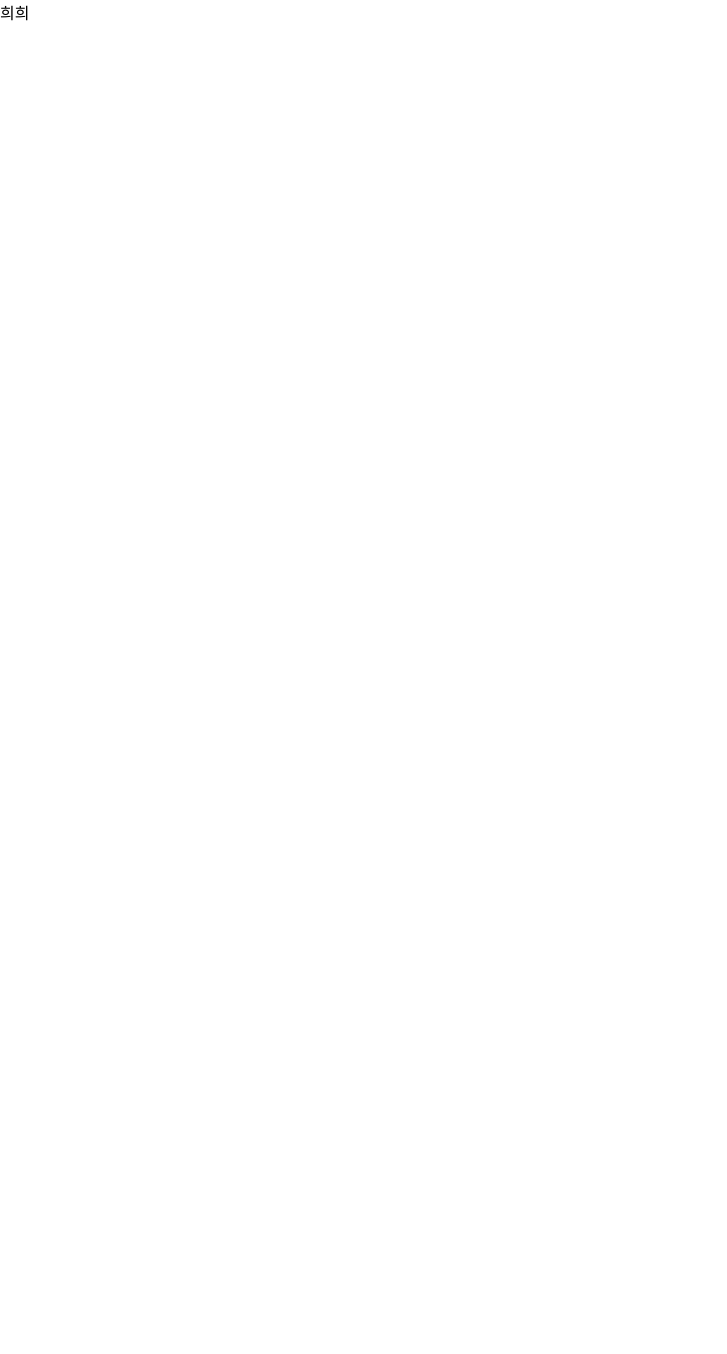
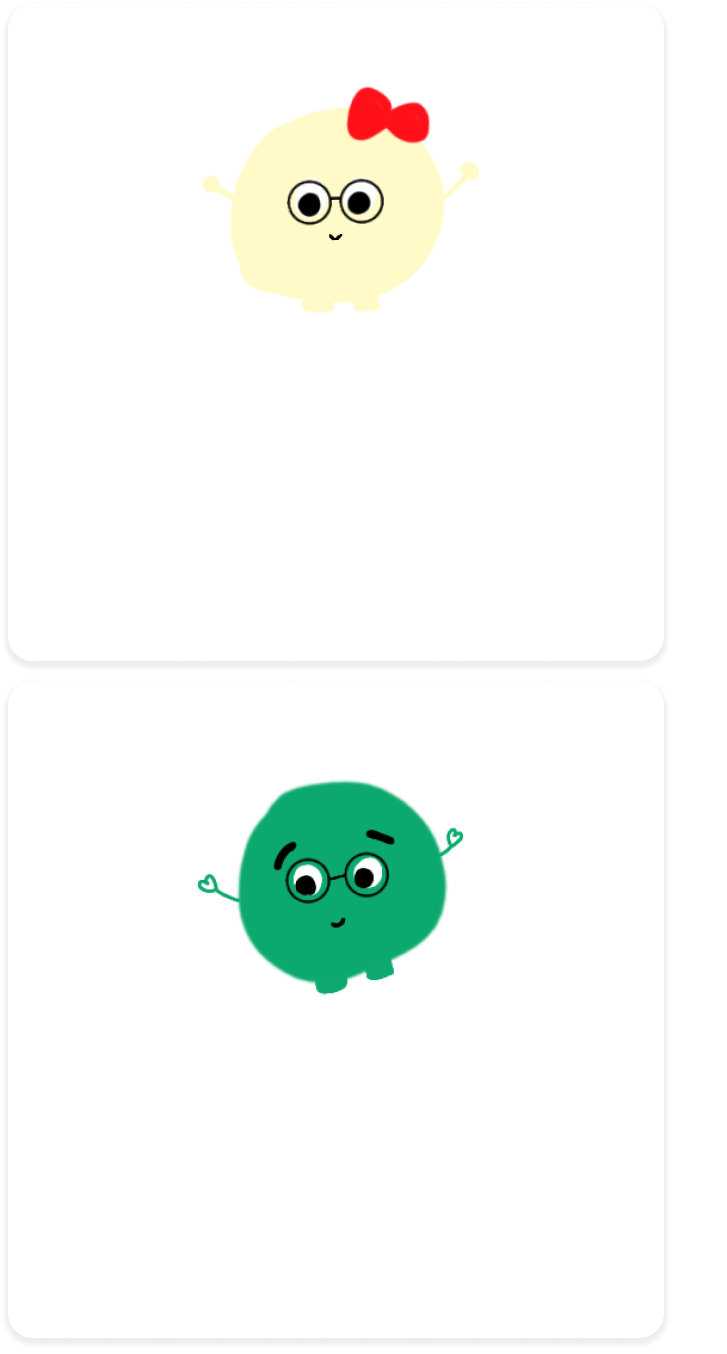
Before and after one commit to Froth01/B2A4-Dongguri, a React (Vite) app in the folder FE/: page /storybook in a window 1280 px wide. Shown: the whole page, without its empty margins (0-727 px from the left). Before the commit the page ends 800 px from the top, so only its background shows below. Built offline with nearby package versions, Linux system fonts and the light colour scheme.

Commit message:
:page_facing_up: : 동화모드,자유주제,오늘의 주제 생성

```diff
--- a/FE/src/App.jsx
+++ b/FE/src/App.jsx
@@ -1,6 +1,6 @@
 import { Routes, Route } from 'react-router-dom'
 import './App.css'
-import StoryBook from './Pages/StoryBook'
+import StoryBook from './Pages/StoryBook/StoryBook'
 import Home from './Pages/Home'
 function App() {
 
@@ -8,7 +8,7 @@ function App() {
     <div className='app'>
       <Routes>
           <Route path="/" element={<Home />} />
-          <Route path="/storybook" element={<StoryBook />} />
+          <Route path="/storybook/*" element={<StoryBook />} />
       </Routes>
     </div>
   )
--- /dev/null
+++ b/FE/src/Components/StoryBook/StoryMode/StoryModeBtn.jsx
@@ -0,0 +1,18 @@
+import { Link } from 'react-router-dom';
+
+function StoryModeBtn() {
+  return(
+    <div>
+      <Link to="storyfree">
+        <img src={"/img/storybook/storymode/StoryFreeBtn.png"} alt="자유주제 버튼" />
+      </Link>
+
+      <Link to="storytoday">
+        <img src={"/img/storybook/storymode/StoryTodyBtn.png"} alt="오늘의 주제 버튼" />
+      </Link>
+
+    </div>
+  )
+}
+
+export default StoryModeBtn
--- a/FE/src/Pages/StoryBook.jsx
+++ /dev/null
@@ -1,9 +0,0 @@
-function StoryBook() {
-  return (
-    <div>
-      희희
-    </div>
-  )
-}
-
-export default StoryBook
--- /dev/null
+++ b/FE/src/Pages/StoryBook/StoryBook.jsx
@@ -0,0 +1,21 @@
+import { Routes, Route } from 'react-router-dom'
+import StoryMode from "./StoryMode"
+import StoryFree from "./StoryFree"
+import StoryToday from './StoryToday'
+
+function StoryBook() {
+  return (
+    <div>
+      <Routes>
+          <Route path="/" element={<StoryMode />} />
+          <Route path="storymode" element={<StoryMode />} />
+          <Route path="storyfree" element={<StoryFree/>} />
+          <Route path="storytoday" element={<StoryToday/>} />
+      </Routes>
+
+
+    </div>
+  )
+}
+
+export default StoryBook
--- /dev/null
+++ b/FE/src/Pages/StoryBook/StoryFree.jsx
@@ -0,0 +1,8 @@
+
+function StoryFree() {
+  return (
+    <div>자유주제 페이지입니다</div>
+  )
+}
+
+export default StoryFree
--- /dev/null
+++ b/FE/src/Pages/StoryBook/StoryMode.jsx
@@ -0,0 +1,11 @@
+import StoryModeBtn from "../../Components/StoryBook/StoryMode/StoryModeBtn"
+
+function StoryMode() {
+  return (
+    <div>
+      <StoryModeBtn />
+    </div>
+  )
+}
+
+export default StoryMode
--- /dev/null
+++ b/FE/src/Pages/StoryBook/StoryToday.jsx
@@ -0,0 +1,7 @@
+function StoryToday() {
+  return (
+    <div>오늘의 주제입니답</div>
+  )
+}
+
+export default StoryToday
--- a/FE/src/store.js
+++ b/FE/src/store.js
@@ -3,7 +3,7 @@ import imgUrlReducer from './slices/imgUrlSlice';
 
 const store = configureStore({
   reducer: {
-    imgUrl: imgUrlReducer
+    imgUrl: imgUrlReducer,
   }
 });
 
```
Also changed, not shown: FE/public/img/storybook/storymode/StoryFreeBtn.png (added), FE/public/img/storybook/storymode/StoryTodyBtn.png (added).
